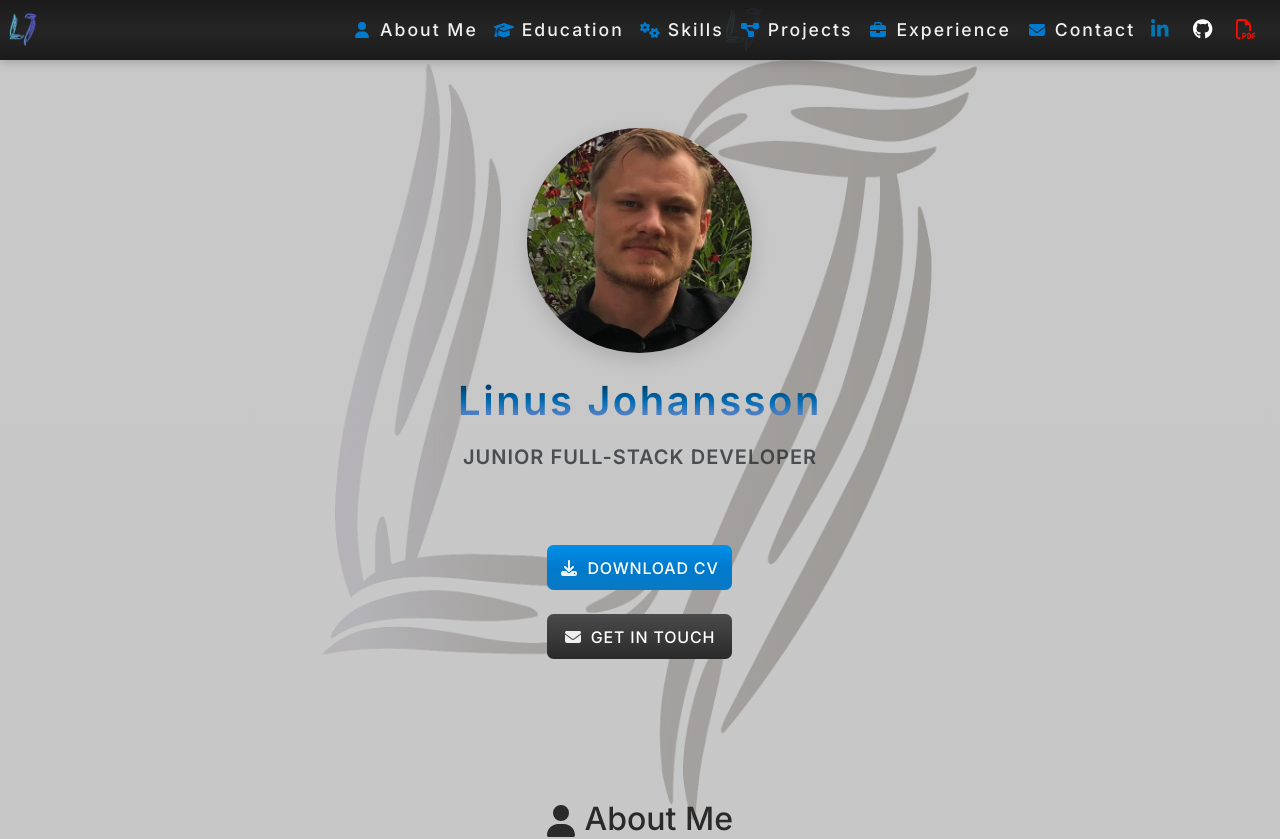
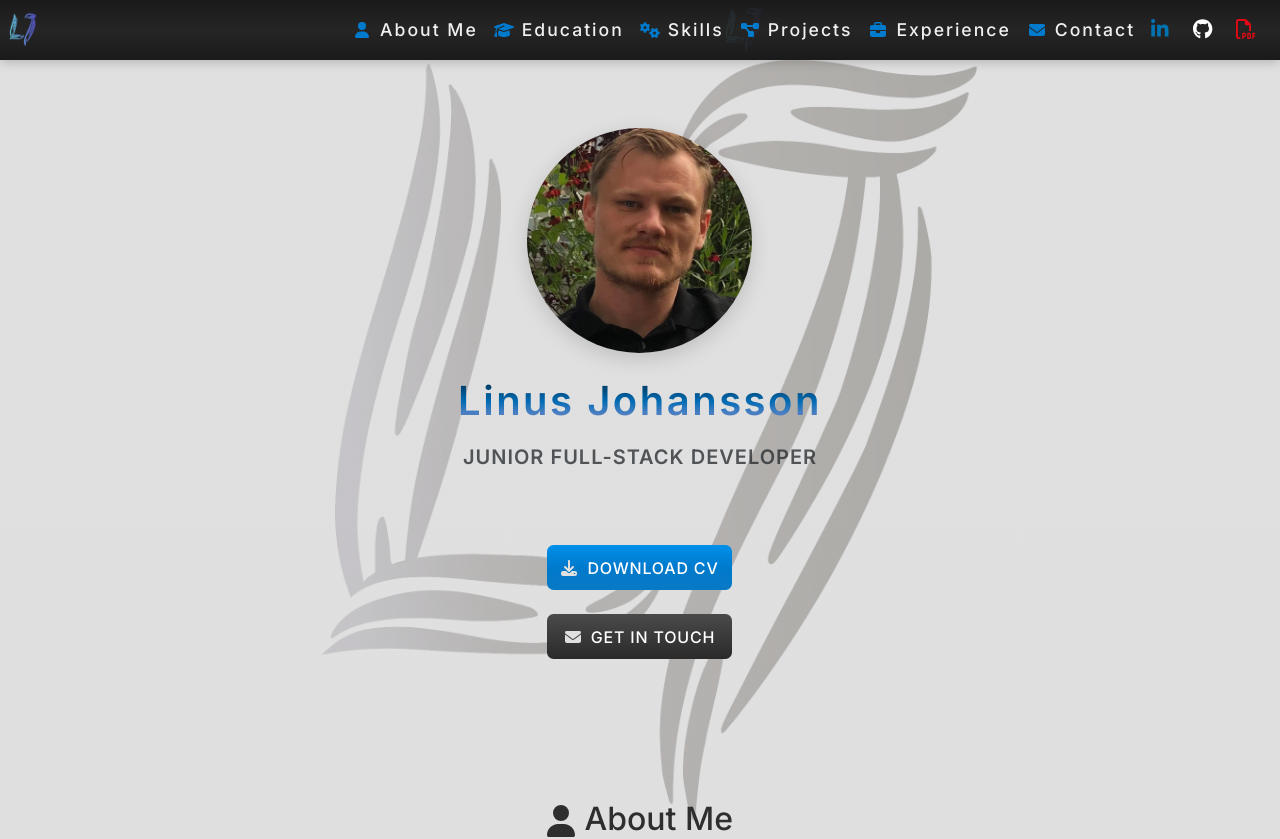
Before and after one commit to j0hanz/j0hanz-portfolio, a React (Create React App) app: page / in a window 1280 px wide. Shown: the top 839 px of the page. Built offline with nearby package versions, Linux system fonts and the light colour scheme; no server answers.

Commit message:
Optimize color variables

```diff
--- a/src/App.module.css
+++ b/src/App.module.css
@@ -16,69 +16,60 @@
   --bs-modal-box-shadow: none !important;
   --bs-modal-margin: 0 !important;
 
-  /* Color Variables */
-  --text-color: #333;
+  /* Optimized Color Variables */
+  --text-color: #2e2e2e;
   --background-gradient: linear-gradient(
     180deg,
-    #c8c8c8 0%,
-    #c4c4c4 50%,
-    #c0c0c0 100%
+    #e0e0e0 0%,
+    #dcdcdc 50%,
+    #d8d8d8 100%
   );
   --scrollbar-thumb-gradient: linear-gradient(
     180deg,
-    #d8d8d8 0%,
-    #d4d4d4 50%,
-    #d0d0d0 100%
+    #c0c0c0 0%,
+    #bcbcbc 50%,
+    #b8b8b8 100%
   );
   --scrollbar-thumb-hover-gradient: linear-gradient(
     180deg,
-    #b8b8b8 0%,
-    #a8a8a8 50%,
-    #989898 100%
+    #a0a0a0 0%,
+    #909090 50%,
+    #808080 100%
   );
   --scrollbar-track-gradient: linear-gradient(
     180deg,
-    #252525 0%,
-    #252525 50%,
-    #252525 100%
+    #303030 0%,
+    #303030 50%,
+    #303030 100%
   );
-  --linkedin-color: #0077b5;
+  --linkedin-color: #0073b1;
   --github-color: #ffffff;
-  --pdf-color: #f40f02;
-  --certificate-color: #ffd700;
+  --pdf-color: #e50914;
+  --certificate-color: #ffdf00;
   --source-code-color: #4caf50;
-  --copyright-text-color: #f0f0f0;
-  --tooltip-text-color: #f0f0f0;
+  --copyright-text-color: #e0e0e0;
+  --tooltip-text-color: #e0e0e0;
   --card-background-gradient: linear-gradient(
     180deg,
-    #f8f8f8 0%,
-    #f6f6f6 8%,
-    #f4f4f4 16%,
-    #f2f2f2 24%,
-    #f0f0f0 32%,
-    #eeeeee 40%,
-    #ececec 48%,
-    #eaeaea 56%,
-    #e8e8e8 64%,
-    #e6e6e6 72%,
-    #e4e4e4 80%,
-    #e2e2e2 88%,
-    #e0e0e0 96%,
-    #dedede 100%
+    #f0f0f0 0%,
+    #e8e8e8 25%,
+    #e0e0e0 50%,
+    #d8d8d8 75%,
+    #d6d6d6 100%
   );
   --modal-background-gradient: linear-gradient(
     180deg,
-    #1a1a1ae0 0%,
-    #252525ce 50%,
-    #1a1a1ad0 100%
+    #1a1a1ad0 0%,
+    #252525b0 50%,
+    #1a1a1ab0 100%
   );
-  --modal-text-color: #f0f0f0;
+  --modal-text-color: #e0e0e0;
   --card-bg-image-url: url('../src/assets/imgBackground.webp');
-  --badge-text-color: #333;
-  --main-icon-color: #2a2a2a;
-  --section-title-color: #2a2a2a;
-  --button-icon-color: #f0f0f0;
-  --button-text-color: #f0f0f0;
+  --badge-text-color: #2e2e2e;
+  --main-icon-color: #2e2e2e;
+  --section-title-color: #2e2e2e;
+  --button-icon-color: #e0e0e0;
+  --button-text-color: #e0e0e0;
   --btn-credential-background-gradient: linear-gradient(
     180deg,
     #4a4a4a 0%,
```
